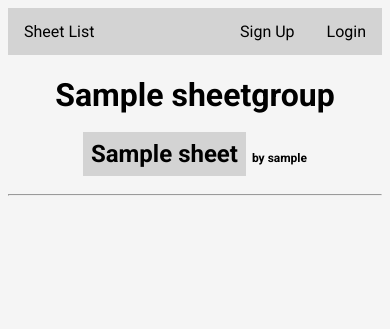
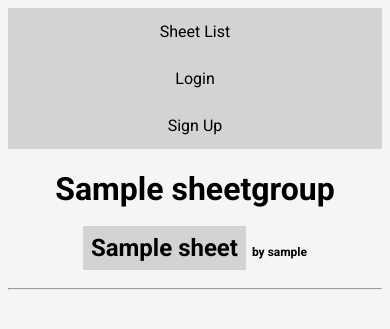
Before and after one commit to Hedgy134117/dice-slave-online, a Django app: page /sheets/ in a window 390 px wide. Shown: the top 329 px of the page. Run offline with Django 3.2, Linux system fonts and the light colour scheme; tables that the repository leaves empty hold one stand-in row (values such as "Sample post").

Commit message:
mobile navbar support

```diff
--- a/diceSlaveOnline/static/styles.css
+++ b/diceSlaveOnline/static/styles.css
@@ -50,3 +50,10 @@ body {
     color: var(--bg-color);
     cursor: pointer;
 }
+
+
+@media screen and (max-width: 1000px) {
+    #nav li, #nav li.nav-left {
+        float: none;
+    }
+}
```
